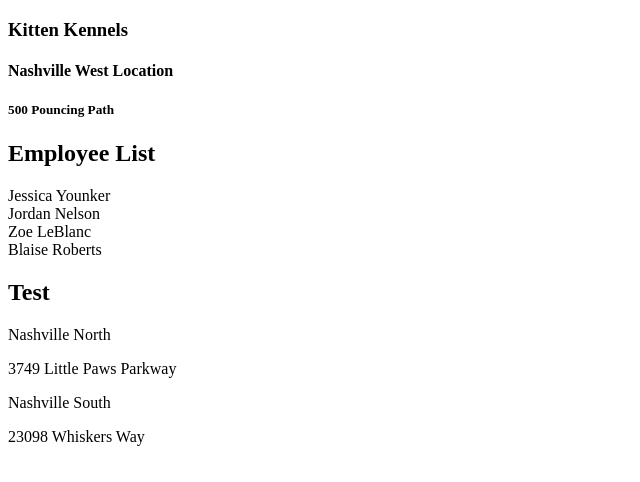
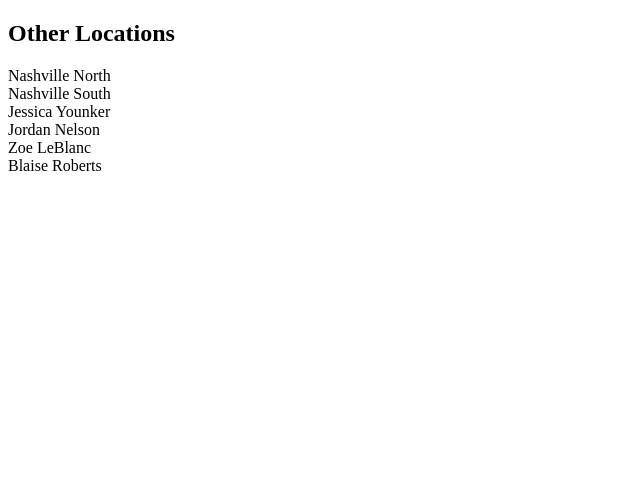
Before and after one commit to hannahmneal/my-react-project, a React (Create React App) app: page /locations in a window 1280 px wide. Shown: the top 482 px of the page, without its empty margins (0-640 px from the left). Built offline with nearby package versions, Linux system fonts and the light colour scheme.

Commit message:
employee list and locations are displayed in the console; no styling elmeents are displayed

```diff
--- a/src/components/Kennel.js
+++ b/src/components/Kennel.js
@@ -3,16 +3,56 @@ import React, { Component } from 'react';
 import EmployeeList from "../employees/EmployeeList"  // Import EmployeeList component
 import Locations from "./Locations" // Import EmployeeList component
 
-export default class Kennel extends Component {
-    render() {
-        return (
-            <div>
-                <h3>Kitten Kennels</h3>
-                <h4>Nashville West Location</h4>
-                <h5>500 Pouncing Path</h5>
-                <EmployeeList />    {/*This line signals that the Kennel component is a parent of the EmployeeList component. */}
-                <Locations />
-            </div>
-        );
-    }
+// ================================================    PRACTICE 2      ===============================================
+    class Kennel extends Component {
+
+    /*
+        Although you will eventually be pulling your objects
+        from your json-server API, for this chapter, we're
+        faking it and just creating those arrays in the component
+        itself
+    */
+   employeesFromAPI = [
+    { id: 1, name: "Jessica Younker" },
+    { id: 2, name: "Jordan Nelson" },
+    { id: 3, name: "Zoe LeBlanc" },
+    { id: 4, name: "Blaise Roberts" }
+]
+
+// This will eventually get pulled from the API
+locationsFromAPI = [
+    { id: 1, name: "Nashville North", address: "3749 Little Paws Parkway" },
+    { id: 2, name: "Nashville South", address: "23098 Whiskers Way" }
+]
+
+state = {
+    employees: this.employeesFromAPI,
+    locations: this.locationsFromAPI
 }
+render() {
+    return (
+        <article className="kennel">
+            <Locations locations={this.state.locations} />
+            <EmployeeList employees={this.state.employees} />
+        </article>
+    )
+}
+}
+
+export default Kennel
+// ================================================    PRACTICE 1      ===============================================
+
+// export default class Kennel extends Component {
+//     render() {
+//         return (
+//             <div>
+//                 <h3>Kitten Kennels</h3>
+//                 <h4>Nashville West Location</h4>
+//                 <h5>500 Pouncing Path</h5>
+//                 <EmployeeList />    {/*This line signals that the Kennel component is a parent of the EmployeeList component. */}
+//                 <Locations />
+//             </div>
+//         );
+//     }
+// }
+// =======================================================================================================================
--- a/src/components/Locations.js
+++ b/src/components/Locations.js
@@ -1,15 +1,41 @@
 import React, { Component } from 'react'
+// ================================================    PRACTICE 2      ===============================================
 
-export default class Locations extends Component {
+class Locations extends Component {
     render() {
         return (
             <article>
-            <h2>Test</h2>
-                <section>Nashville North</section>
-                <p>3749 Little Paws Parkway</p>
-                <section>Nashville South</section>
-                <p>23098 Whiskers Way</p>
+            <h2>Other Locations</h2>
+                <section className = "other-locations">
+                { /* If you do not use "this." before "props", you will get an error message that says "failed to define..." */
+                    this.props.locations.map(responseLocation =>
+                        <div key={responseLocation.id}>
+                            {responseLocation.name}
+                        </div>
+                    )
+                }
+                </section>
+                {/* </br> */}
             </article>
         );
     }
 }
+
+export default Locations
+
+
+// ================================================    PRACTICE 1      ===============================================
+
+// export default class Locations extends Component {
+//     render() {
+//         return (
+//             <article>
+//             <h2>Test</h2>
+//                 <section>Nashville North</section>
+//                 <p>3749 Little Paws Parkway</p>
+//                 <section>Nashville South</section>
+//                 <p>23098 Whiskers Way</p>
+//             </article>
+//         );
+//     }
+// }
--- a/src/employees/EmployeeList.js
+++ b/src/employees/EmployeeList.js
@@ -1,15 +1,38 @@
 import React, { Component } from 'react'
 
-export default class EmployeeList  extends Component {
+// ================================================    PRACTICE 2      ===============================================
+class EmployeeList extends Component {
     render() {
         return (
-            <article>
-                <h1>Employee List</h1>
-                <section>Jessica Younker</section>
-                <section>Jordan Nelson</section>
-                <section>Zoe LeBlanc</section>
-                <section>Blaise Roberts</section>
-            </article>
-        );
+            <section className="employee">
+            {
+                this.props.employees.map(employee =>
+                    <div key={employee.id}>
+                        {employee.name}
+                    </div>
+
+                )
+                /*employee: this is just what we call the new array of data we received from the API when we used .map*/
+                /*employee.id: this is the dataset's id*/
+            }
+            </section>
+        )
     }
 }
+
+export default EmployeeList
+
+// ================================================    PRACTICE 1      ===============================================
+// export default class EmployeeList  extends Component {
+//     render() {
+//         return (
+//             <article>
+//                 <h1>Employee List</h1>
+//                 <section>Jessica Younker</section>
+//                 <section>Jordan Nelson</section>
+//                 <section>Zoe LeBlanc</section>
+//                 <section>Blaise Roberts</section>
+//             </article>
+//         );
+//     }
+// }
```
